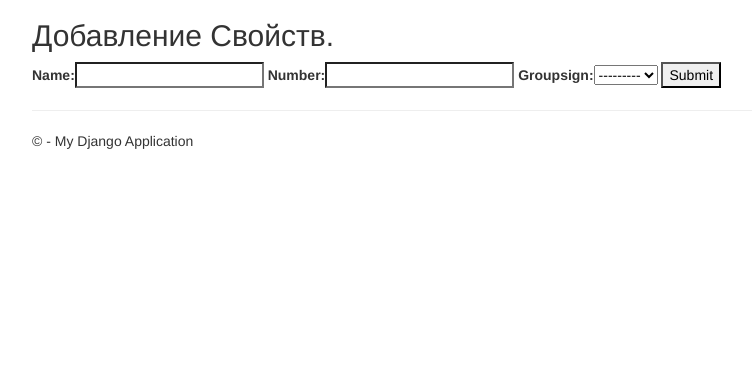
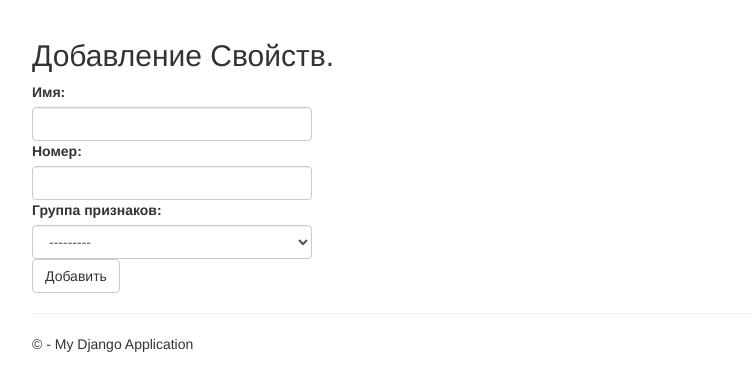
Before and after one commit to TerionGVS5/prototypeExpertSystem-Volcanism, a Django app: page /addsign in a window 1280 px wide. Shown: the part 51-442 px from the top of the page, without its empty margins (38-790 px from the left). Run offline with Django 3.2, Linux system fonts and the light colour scheme; data that the repository does not hold is empty; some libraries are stand-ins or nearby versions.

Commit message:
Форматирование формы добавление признаков

```diff
--- a/ExpertSystem/app/forms.py
+++ b/ExpertSystem/app/forms.py
@@ -26,6 +26,16 @@ class SignAddForm(ModelForm):
     class Meta:
         model = Sign
         fields = ['name','number', 'groupsign']
+        labels = {
+            'name':'Имя',
+            'number':'Номер',
+            'groupsign':'Группа признаков'
+            }
+        widgets = {
+            'name': forms.TextInput({'class': 'form-control'}),
+            'number': forms.NumberInput({'class': 'form-control'}),
+            'groupsign':forms.Select({'class': 'form-control'})
+            }
 
 class ValueAddForm(ModelForm):
     class Meta:
--- a/ExpertSystem/app/templates/app/addsign.html
+++ b/ExpertSystem/app/templates/app/addsign.html
@@ -6,6 +6,8 @@
 <form action="/addsign/" method="post">
     {% csrf_token %}
     {{ form }}
-  <input type="submit" value="Submit" />
+
+  <input type="submit" value="Добавить" class="btn btn-default" />
+
 </form>
 {% endblock %}
```
